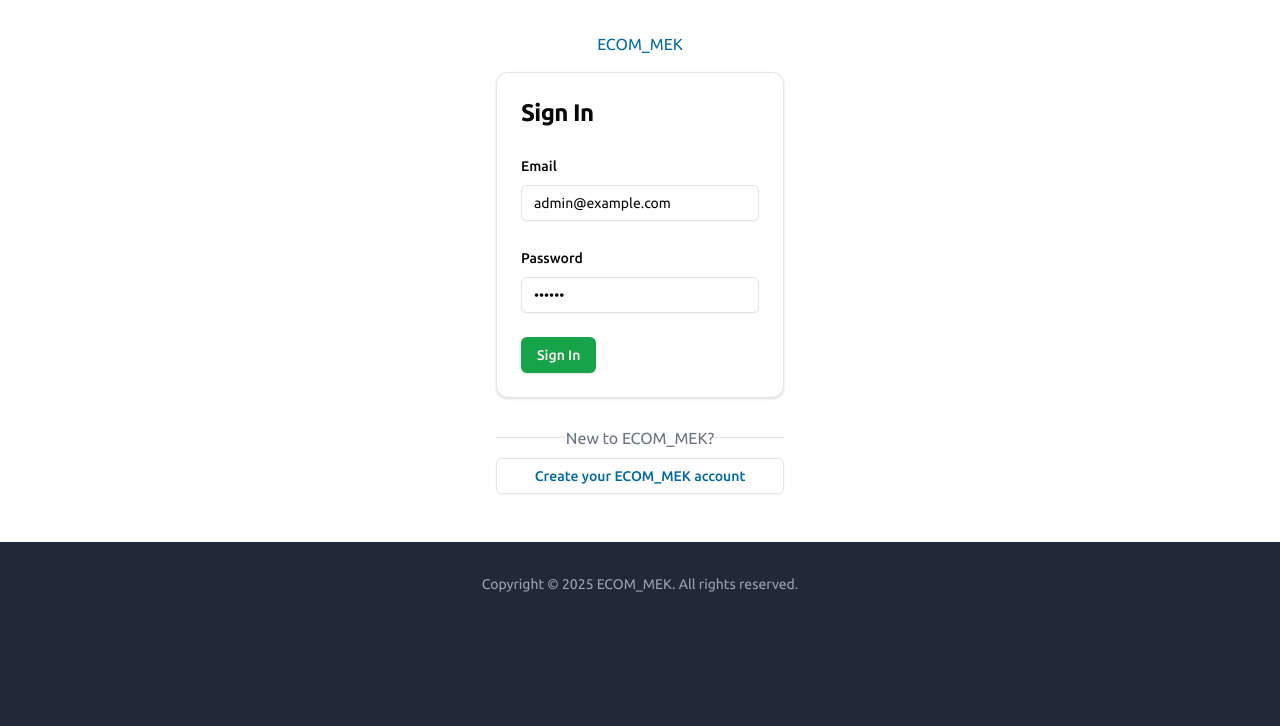
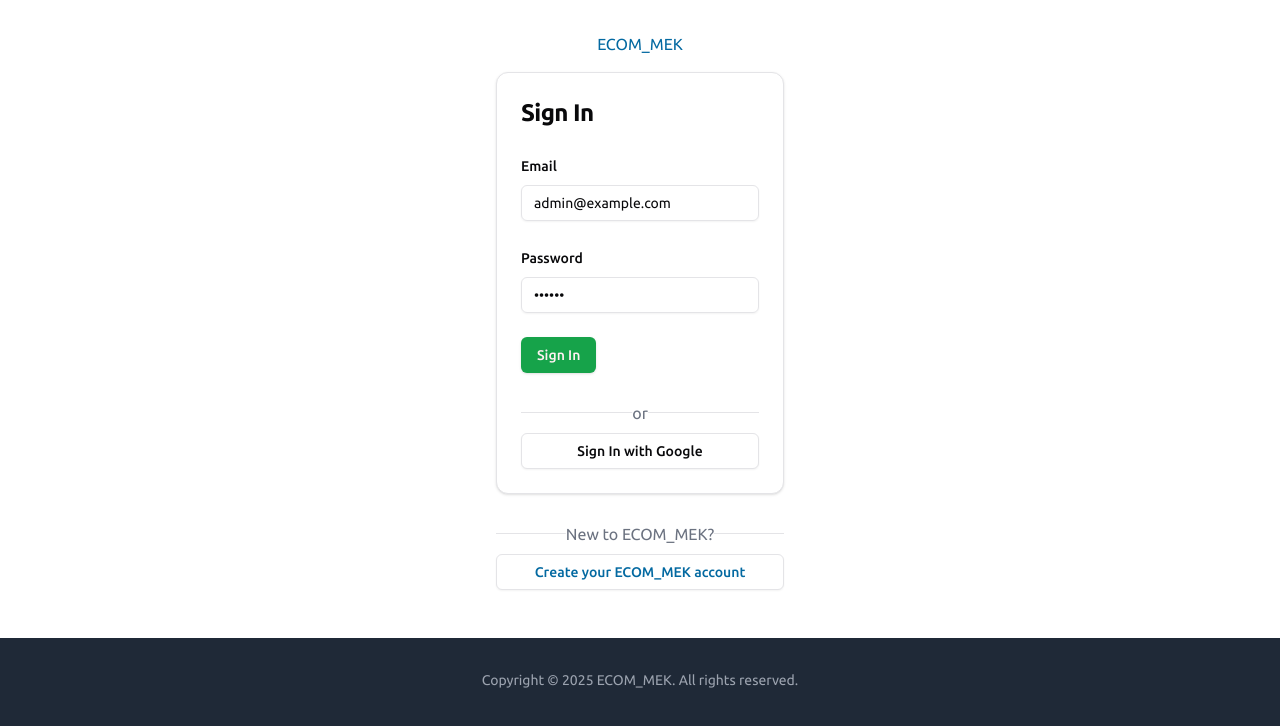
Before and after one commit to kirubeldess/ecommerce-main, a Next.js app: page /sign-in in a window 1280 px wide. Shown: the top 726 px of the page. Built offline with nearby package versions, Linux system fonts and the light colour scheme; no server answers.

Commit message:
google signin

```diff
--- /dev/null
+++ b/app/(auth)/sign-in/google-signin-form.tsx
@@ -0,0 +1,21 @@
+'use client'
+import { useFormStatus } from 'react-dom'
+
+import { Button } from '@/components/ui/button'
+import { SignInWithGoogle } from '@/lib/actions/user.actions'
+
+export function GoogleSignInForm() {
+  const SignInButton = () => {
+    const { pending } = useFormStatus()
+    return (
+      <Button disabled={pending} className='w-full' variant='outline'>
+        {pending ? 'Redirecting to Google...' : 'Sign In with Google'}
+      </Button>
+    )
+  }
+  return (
+    <form action={SignInWithGoogle}>
+      <SignInButton />
+    </form>
+  )
+}
--- a/app/(auth)/sign-in/page.tsx
+++ b/app/(auth)/sign-in/page.tsx
@@ -9,6 +9,7 @@
 import CredentialsSignInForm from './credentials-signin-form'
 import { Button } from '@/components/ui/button'
 import { APP_NAME } from '@/lib/constants'
+import { GoogleSignInForm } from './google-signin-form'
 
 export const metadata: Metadata = {
   title: 'Sign In',
@@ -38,6 +39,10 @@
           <div>
             <CredentialsSignInForm />
           </div>
+          <SeparatorWithOr />
+            <div className='mt-4'>
+              <GoogleSignInForm />
+            </div>
         </CardContent>
       </Card>
       <SeparatorWithOr>New to {APP_NAME}?</SeparatorWithOr>
--- a/auth.ts
+++ b/auth.ts
@@ -1,4 +1,5 @@
 import { MongoDBAdapter } from '@auth/mongodb-adapter'
+import Google from 'next-auth/providers/google'
 import bcrypt from 'bcryptjs'
 import CredentialsProvider from 'next-auth/providers/credentials'
 import { connectToDatabase } from './lib/db'
@@ -30,6 +31,9 @@
   },
   adapter: MongoDBAdapter(client),
   providers: [
+    Google({
+      allowDangerousEmailAccountLinking: true,
+    }),
     CredentialsProvider({
       credentials: {
         email: {
--- a/lib/actions/user.actions.ts
+++ b/lib/actions/user.actions.ts
@@ -14,6 +14,10 @@
 export const SignOut = async () => {
   const redirectTo = await signOut({ redirect: false })
   redirect(redirectTo.redirect)
+}
+
+export const SignInWithGoogle = async () => {
+    await signIn('google')
 }
 
 export async function registerUser(userSignUp: IUserSignUp) {
--- a/lib/validator.ts
+++ b/lib/validator.ts
@@ -84,6 +84,7 @@
   role: UserRole,
   password: Password,
   paymentMethod: z.string().min(1, 'Payment method is required'),
+  shopFrom: z.string().min(1, 'Choose a shop you want to purchase from'),
   address: z.object({
     fullName: z.string().min(1, 'Full name is required'),
     block: z.string().min(1,'block is required'),
```
Also changed, not shown: lib/data.ts (+7 -0 lines).
